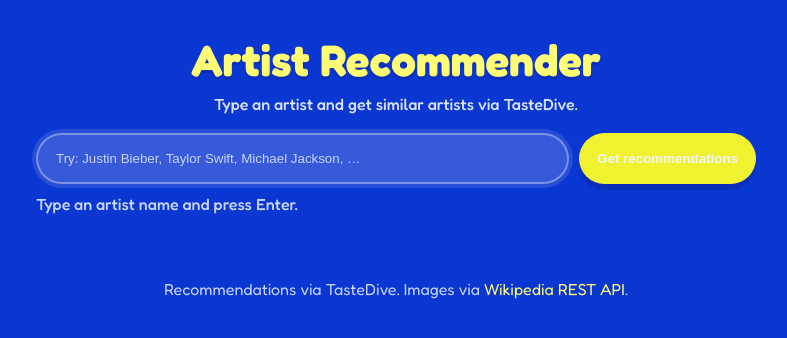
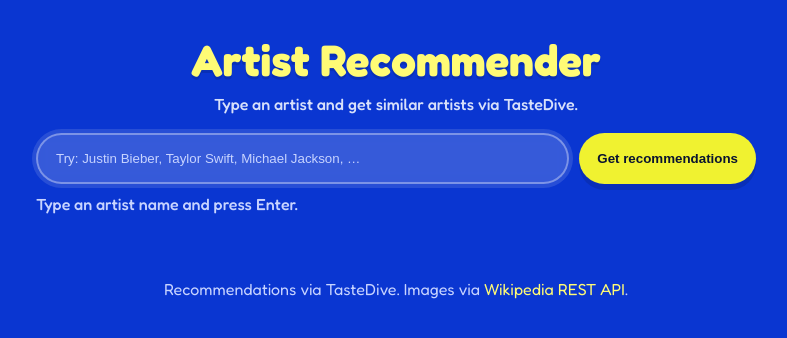
Before and after one commit to KhantNyarLu/Artist-Recommender, a website: page public/index.html in a window 1280 px wide. Shown: the whole page, without its empty margins (244-1031 px from the left). Drawn offline with Linux system fonts and the light colour scheme.

Commit message:
Change button text color from yellow to dark blue

```diff
--- a/public/styles.css
+++ b/public/styles.css
@@ -89,7 +89,7 @@ button {
   border-radius: 999px;
   border: 0;
   background: var(--yellow);
-  color: var(--yellow-ink);
+  color: #0a1430;
   font-weight: 700;
   cursor: pointer;
   box-shadow: 0 6px 0 rgba(0, 0, 0, 0.12);
```
